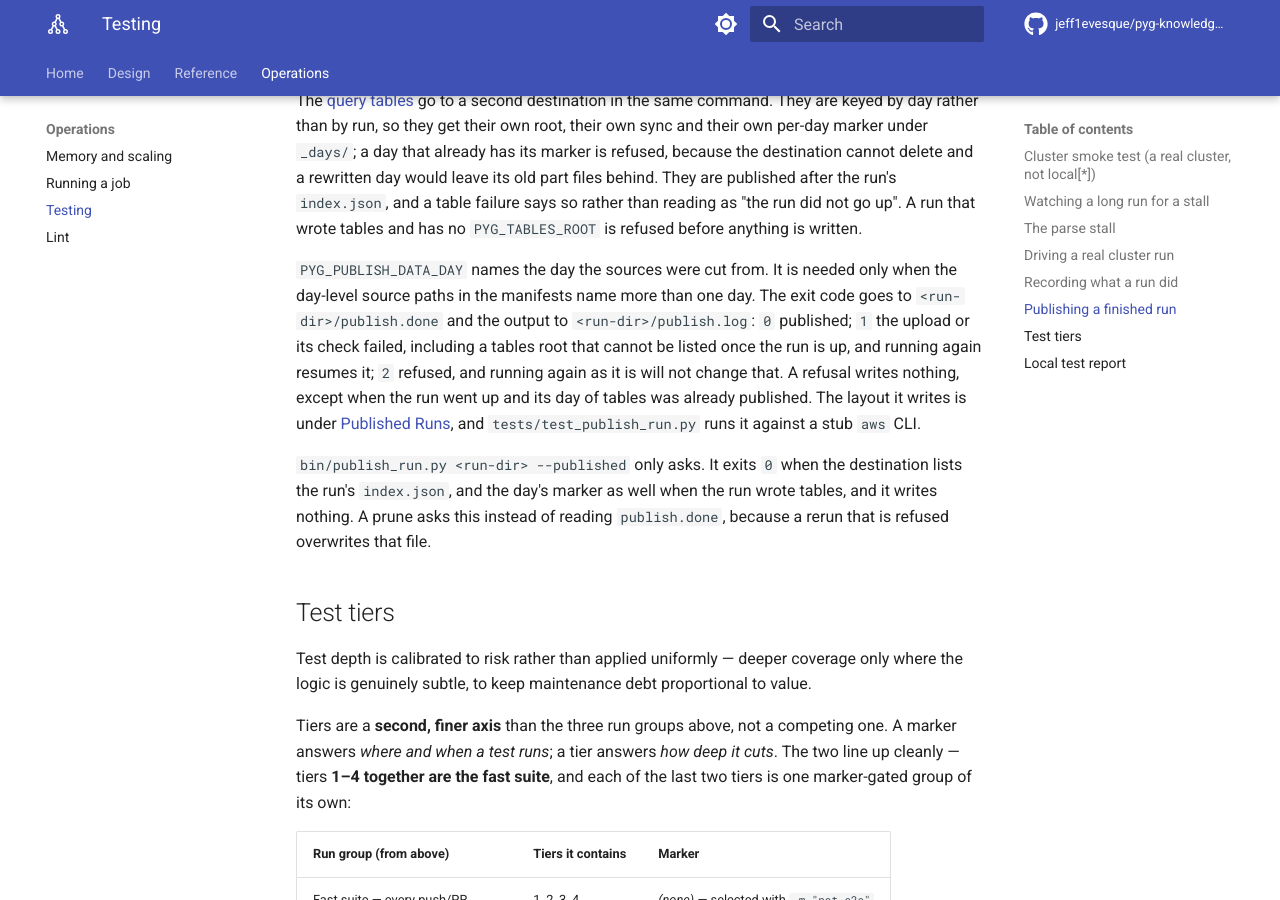
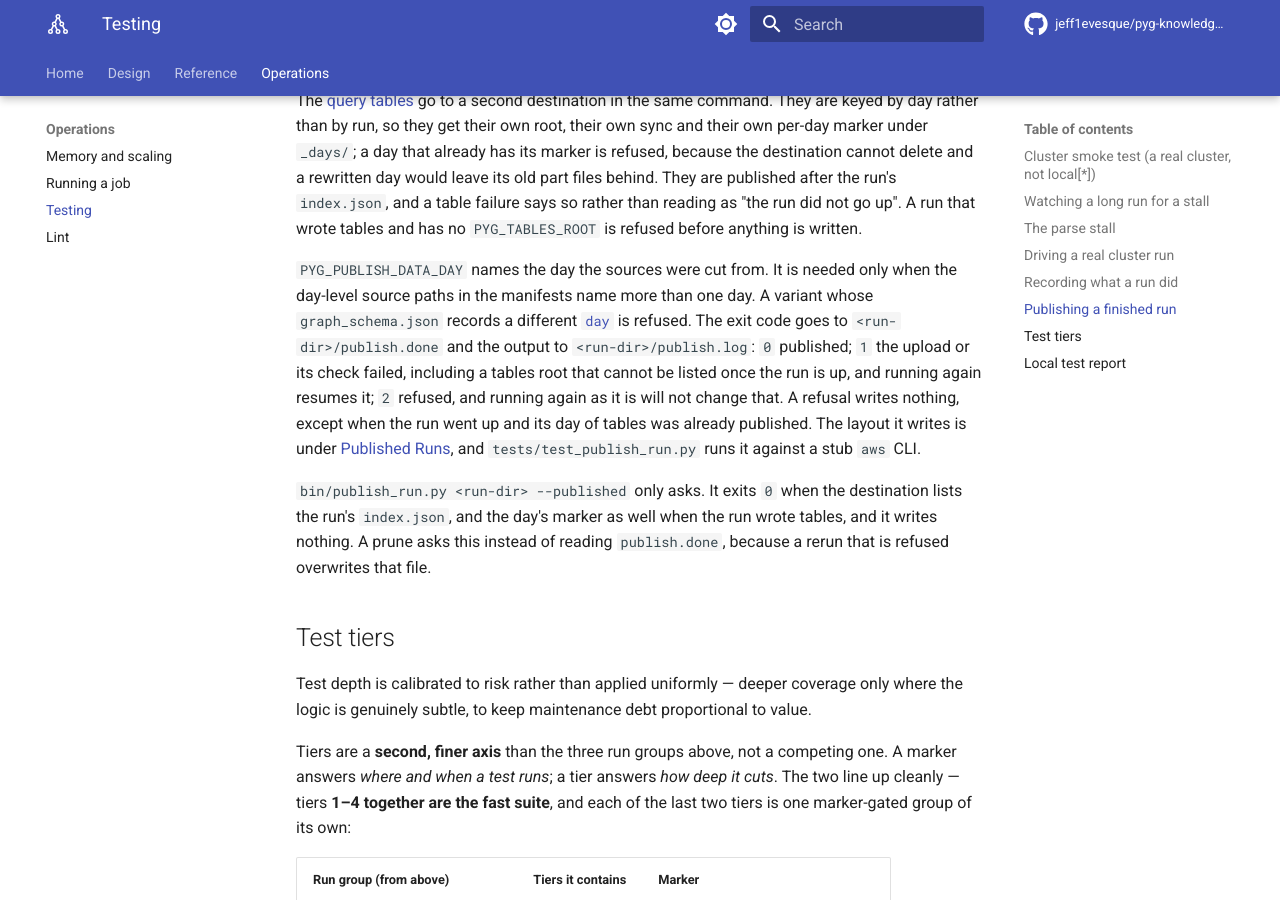
Before and after one commit to jeff1evesque/pyg-knowledge-graph-builder, an MkDocs documentation site: the page built from documentation/operations/testing.md, in a window 1280 px wide and 900 px high, scrolled down 8872 px. Built offline with MkDocs 1.6.1 and Material for MkDocs 9.7.7, drawn with Linux system fonts in a browser that asks for light colours; comment, search, counter and statistics services are not loaded.

Commit message:
#424: testing.md, the publisher refuses a variant from another day

```diff
--- a/documentation/operations/testing.md
+++ b/documentation/operations/testing.md
@@ -330,7 +330,9 @@ run did not go up". A run that wrote tables and has no `PYG_TABLES_ROOT` is
 refused before anything is written.
 
 `PYG_PUBLISH_DATA_DAY` names the day the sources were cut from. It is needed only
-when the day-level source paths in the manifests name more than one day. The exit
+when the day-level source paths in the manifests name more than one day. A
+variant whose `graph_schema.json` records a different
+[`day`](../reference/outputs.md#which-date-is-which) is refused. The exit
 code goes to `<run-dir>/publish.done` and the output to `<run-dir>/publish.log`:
 `0` published; `1` the upload or its check failed, including a tables root that
 cannot be listed once the run is up, and running again resumes it; `2` refused,
```
